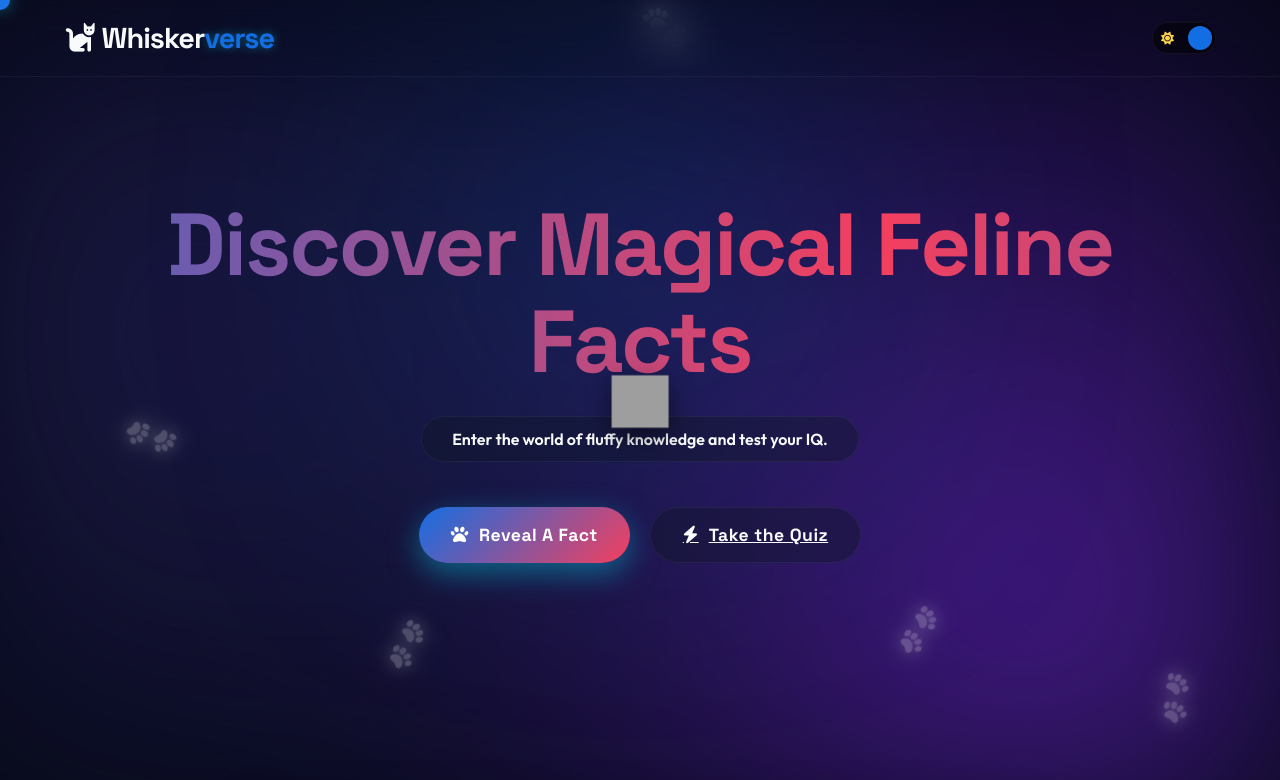
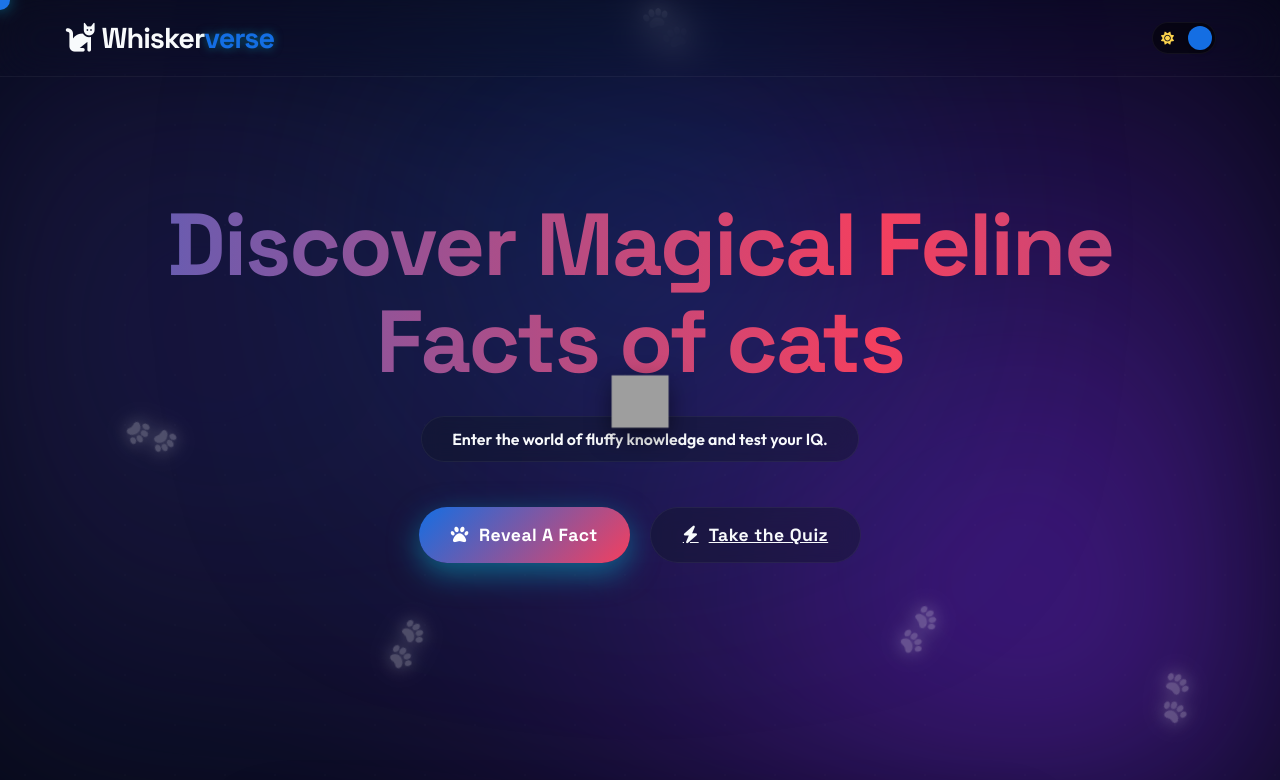
Before and after one commit to Mohdali644/Whisker-verse, a plain HTML site: page index.html in a window 1280 px wide. Shown: the top 780 px of the page. Drawn offline with Linux system fonts and the light colour scheme; grey boxes are pictures that could not be loaded; animation ran at ten frames a second.

Commit message:
updated game name

```diff
--- a/index.html
+++ b/index.html
@@ -40,7 +40,7 @@
 
   <header class="hero scroll-reveal">
     <div class="glow-orb"></div>
-    <h1 class="animate-gradient">Discover Magical Feline Facts</h1>
+    <h1 class="animate-gradient">Discover Magical Feline Facts of cats</h1>
     <p class="subtitle glass-pill">Enter the world of fluffy knowledge and test your IQ.</p>
     <div class="hero-actions">
       <button id="generateBtn" class="ultra-btn primary-btn"><i class="fas fa-paw"></i> Reveal A Fact</button>
```
